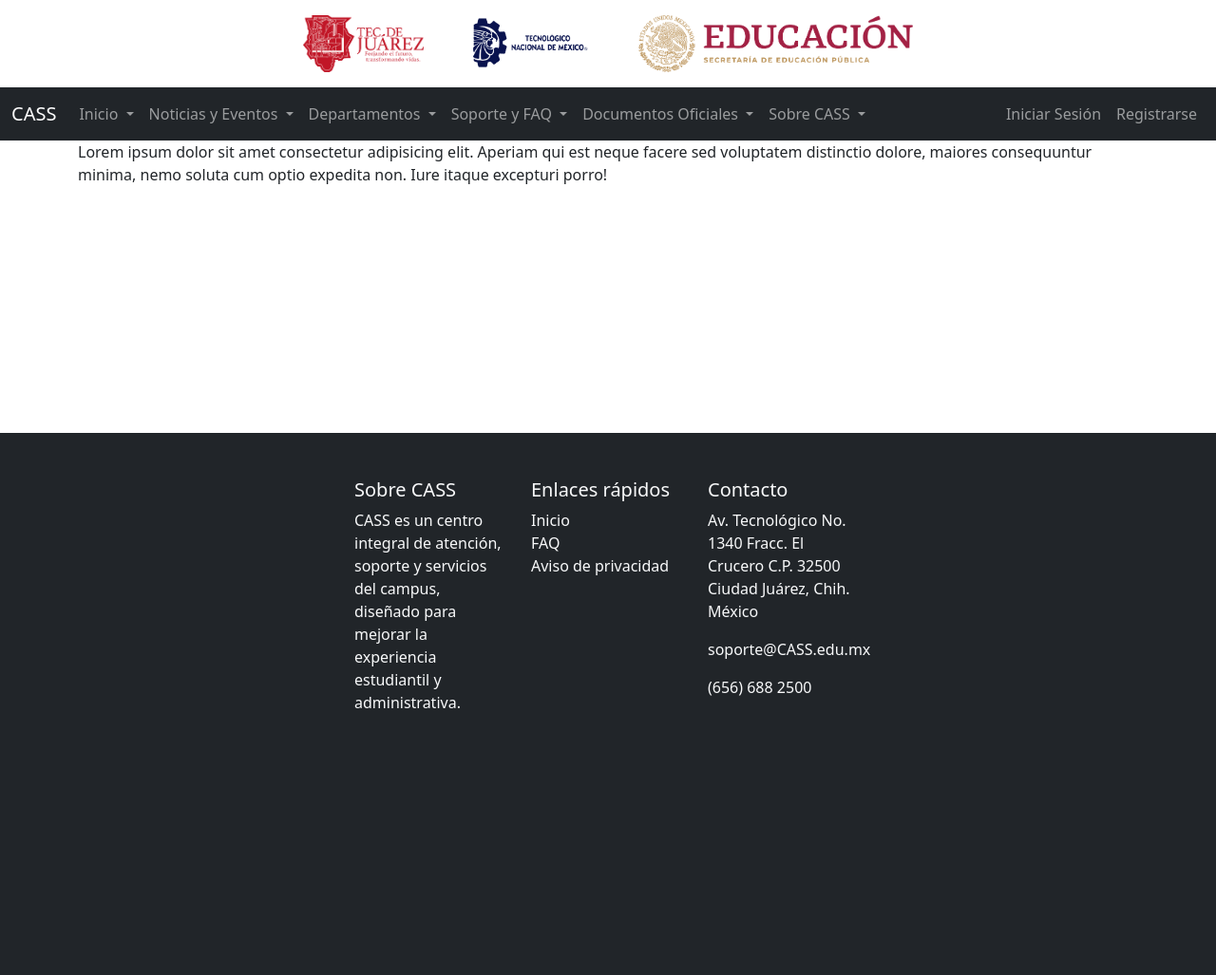
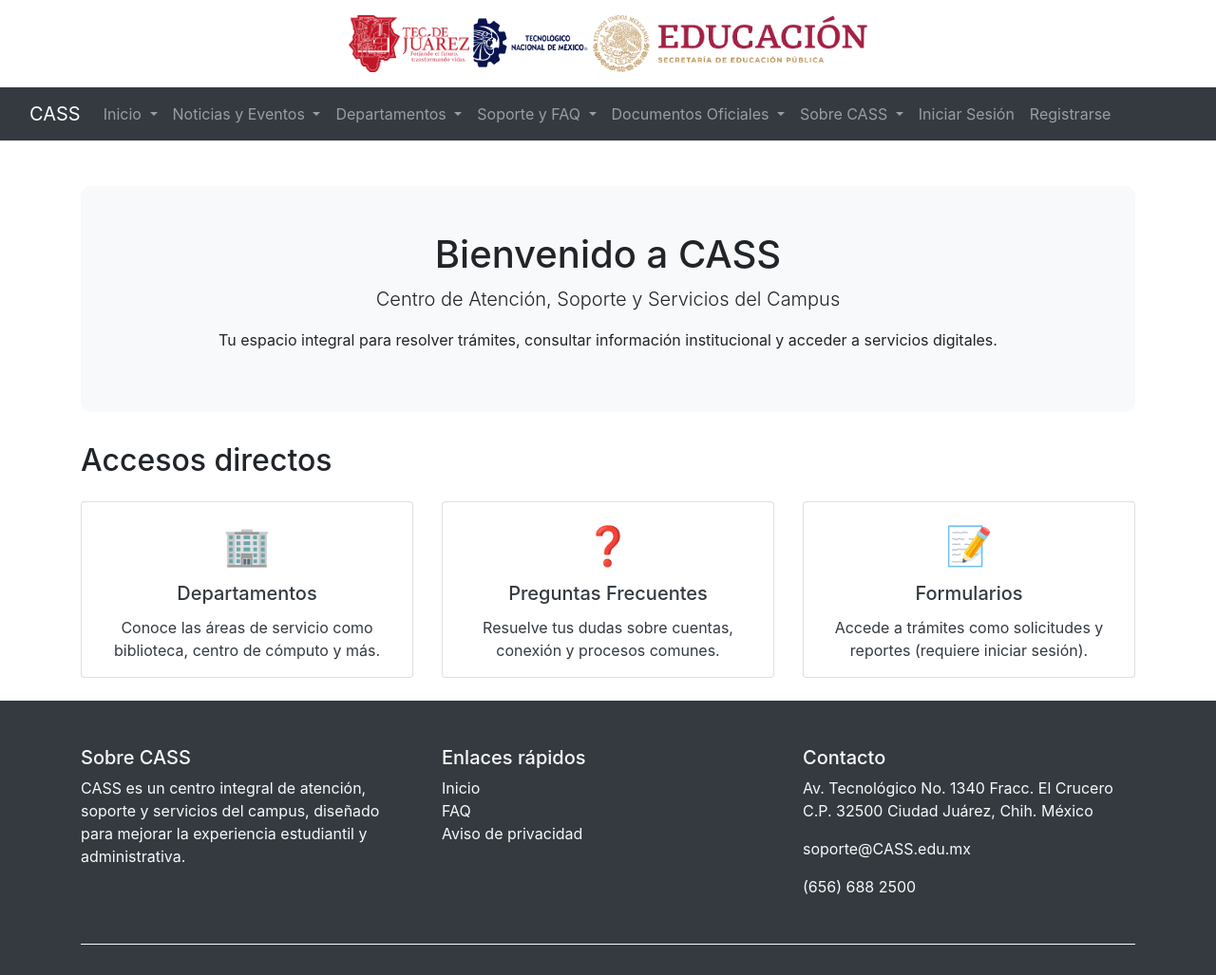
Before and after one commit to AngelRs12/CASS, a PHP site: page /app/index.php in a window 1280 px wide. Shown: the whole page at 95% size. Before the commit the page ends 746 px from the top, so only its background shows below. Run offline with PHP 8.4, Linux system fonts and the light colour scheme.

Commit message:
new index

```diff
--- a/index.php
+++ b/index.php
@@ -1,56 +1,88 @@
-<?php include ('templates/header.php');?>
+<?php include ('templates/header.php'); ?>
 
-<!doctype html>
+<!DOCTYPE html>
+<html lang="es">
+<head>
+    <meta charset="UTF-8" />
+    <meta name="viewport" content="width=device-width, initial-scale=1, shrink-to-fit=no" />
+    <title>Inicio | CASS</title>
 
-<html lang="en">
+    <link rel="stylesheet" href="/cass/styles/bootstrap.min.css">
+    <link rel="stylesheet" href="/cass/styles/global.css">
+    <link rel="stylesheet" href="/cass/styles/variables.css">
 
-  <link rel="stylesheet" href="/cass/styles/global.css">
-    <head>
-        <title>Title</title>
-        <!-- Required meta tags -->
-        <meta charset="utf-8" />
-        <meta
-            name="viewport"
-            content="width=device-width, initial-scale=1, shrink-to-fit=no"
-        />
+    <style>
+        .hero {
+            background: #f8f9fa;
+            padding: 3rem 1rem;
+            text-align: center;
+            border-radius: 10px;
+            margin-bottom: 2rem;
+        }
 
-        <!-- Bootstrap CSS v5.2.1 -->
-        <link
-            href="https://cdn.jsdelivr.net/npm/bootstrap@5.3.2/dist/css/bootstrap.min.css"
-            rel="stylesheet"
-            integrity="sha384-T3c6CoIi6uLrA9TneNEoa7RxnatzjcDSCmG1MXxSR1GAsXEV/Dwwykc2MPK8M2HN"
-            crossorigin="anonymous"
-        />
-        <style>
-            .container{
-                display: flex;
-         justify-content: center; /* Centra horizontalmente */
-             align-items: center;    /* Centra verticalmente */
+        .shortcuts .card {
+            transition: transform 0.2s;
+            cursor: pointer;
         }
-            .row{
-                width: 50%;
+
+        .shortcuts .card:hover {
+            transform: translateY(-5px);
+            box-shadow: 0 4px 10px rgba(0,0,0,0.1);
+        }
+
+        .card-icon {
+            font-size: 2.5rem;
+            color: #0d6efd;
         }
     </style>
 </head>
 
 <body>
-        <div class = "container">
-                Lorem ipsum dolor sit amet consectetur adipisicing elit. Aperiam qui est neque facere sed voluptatem distinctio dolore, maiores consequuntur minima, nemo soluta cum optio expedita non. Iure itaque excepturi porro!
+    <div class="container mt-5">
+        <!-- Sección de bienvenida -->
+        <div class="hero">
+            <h1 class="display-5">Bienvenido a CASS</h1>
+            <p class="lead">Centro de Atención, Soporte y Servicios del Campus</p>
+            <p>Tu espacio integral para resolver trámites, consultar información institucional y acceder a servicios digitales.</p>
+        </div>
 
+        <!-- Accesos directos -->
+        <h2 class="mb-4">Accesos directos</h2>
+        <div class="row shortcuts text-center">
+            <div class="col-md-4 mb-4">
+                <a href="departamentos.php" class="text-decoration-none text-dark">
+                    <div class="card h-100 p-3">
+                        <div class="card-icon mb-2">🏢</div>
+                        <h5 class="card-title">Departamentos</h5>
+                        <p class="card-text">Conoce las áreas de servicio como biblioteca, centro de cómputo y más.</p>
                     </div>
+                </a>
+            </div>
+            <div class="col-md-4 mb-4">
+                <a href="faq.php" class="text-decoration-none text-dark">
+                    <div class="card h-100 p-3">
+                        <div class="card-icon mb-2">❓</div>
+                        <h5 class="card-title">Preguntas Frecuentes</h5>
+                        <p class="card-text">Resuelve tus dudas sobre cuentas, conexión y procesos comunes.</p>
+                    </div>
+                </a>
+            </div>
+            <div class="col-md-4 mb-4">
+                <a href="formularios.php" class="text-decoration-none text-dark">
+                    <div class="card h-100 p-3">
+                        <div class="card-icon mb-2">📝</div><!-- se puede poner img o emoji-->
+                        <h5 class="card-title">Formularios</h5>
+                        <p class="card-text">Accede a trámites como solicitudes y reportes (requiere iniciar sesión).</p>
+                    </div>
+                </a>
+            </div>
+        </div>
+    </div>
+
     <?php include($_SERVER['DOCUMENT_ROOT'] . '/cass/templates/footer.php'); ?>
-        <script
-            src="https://cdn.jsdelivr.net/npm/@popperjs/core@2.11.8/dist/umd/popper.min.js"
-            integrity="sha384-I7E8VVD/ismYTF4hNIPjVp/Zjvgyol6VFvRkX/vR+Vc4jQkC+hVqc2pM8ODewa9r"
-            crossorigin="anonymous"
-        ></script>
 
-        <script
-            src="https://cdn.jsdelivr.net/npm/bootstrap@5.3.2/dist/js/bootstrap.min.js"
-            integrity="sha384-BBtl+eGJRgqQAUMxJ7pMwbEyER4l1g+O15P+16Ep7Q9Q+zqX6gSbd85u4mG4QzX+"
-            crossorigin="anonymous"
-        ></script>
-
-
+    <!-- Scripts -->
+    <script src="https://cdn.jsdelivr.net/npm/@popperjs/core@2.11.8/dist/umd/popper.min.js" crossorigin="anonymous"></script>
+    <script src="https://cdn.jsdelivr.net/npm/bootstrap@5.3.2/dist/js/bootstrap.min.js" crossorigin="anonymous"></script>
 </body>
 </html>
```
Also changed, not shown: bonk.php (deleted, +0 -56 lines), test.php (deleted). Lines whose indentation alone changed are shown as unchanged.
